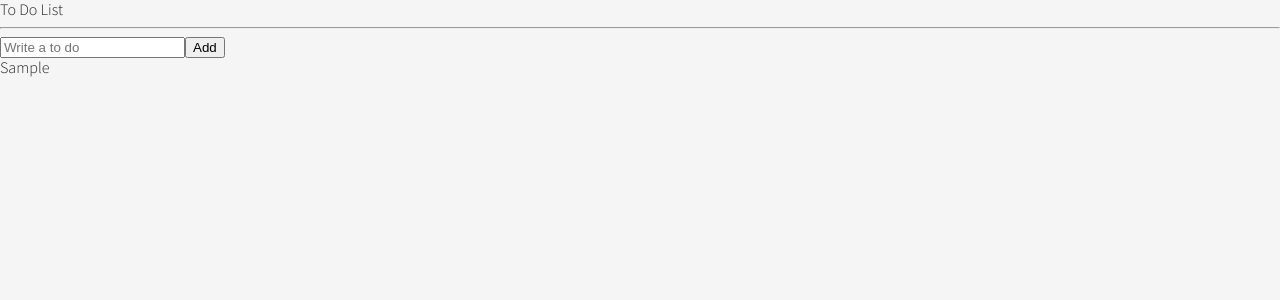
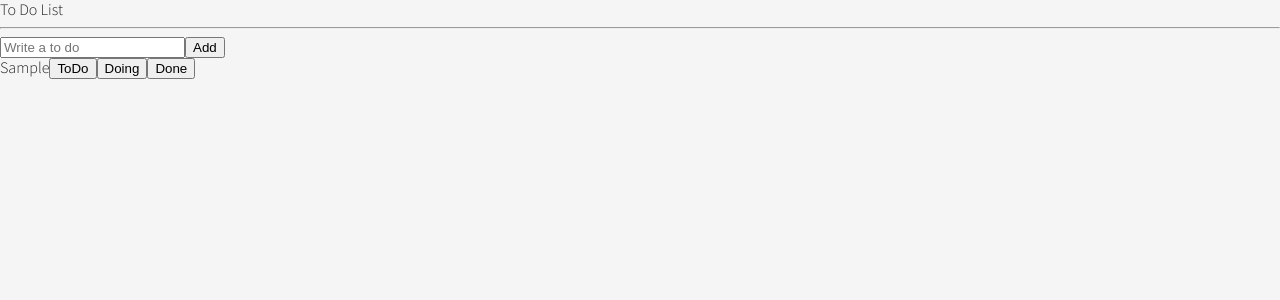
Before and after one commit to onnuring/Todo-list, a React (Create React App) app: page / in a window 1280 px wide. Both pictures are taken after typing "Sample" into the empty fields and a click on the button "Add". Shown: the top 300 px of the page. Built offline with nearby package versions, Linux system fonts and the light colour scheme.

Commit message:
Todo list 컴포넌트 분리 및 리팩토링

```diff
--- a/src/App.tsx
+++ b/src/App.tsx
@@ -1,5 +1,5 @@
 import { createGlobalStyle } from "styled-components";
-import TodoList from "./TodoList";
+import TodoList from "./components/TodoList";
 
 const GlobalStyle = createGlobalStyle`
 @import url('https://fonts.googleapis.com/css2?family=Source+Sans+Pro:wght@300;400&display=swap');
--- a/src/TodoList.tsx
+++ /dev/null
@@ -1,56 +0,0 @@
-import { useForm } from "react-hook-form";
-import { atom, useRecoilState } from "recoil";
-
-const todoState = atom<ITodo[]>({
-  key: "todo",
-  default: [],
-});
-
-interface IForm {
-  todo: string;
-}
-interface ITodo {
-  text: string;
-  id: number;
-  category: "TO_DO" | "DOING" | "DONE";
-}
-
-const TodoList = () => {
-  // const value = useRecoilValue(todoState);
-  // const modifier = useSetRecoilState(todoState);
-  //두개의 함수대신 하나로 줄일 수 있다
-  const [todos, setTodos] = useRecoilState(todoState);
-
-  const { register, handleSubmit, setValue } = useForm<IForm>();
-
-  const handleValid = ({ todo }: IForm) => {
-    setTodos((prev) => [
-      ...prev,
-      { text: todo, id: Date.now(), category: "TO_DO" },
-    ]);
-    setValue("todo", "");
-  };
-
-  return (
-    <div>
-      <h1>To Do List</h1>
-      <hr />
-      <form onSubmit={handleSubmit(handleValid)}>
-        <input
-          {...register("todo", {
-            required: "Please write a to do",
-          })}
-          placeholder="Write a to do"
-        />
-        <button>Add</button>
-        <ul>
-          {todos.map((todo) => (
-            <li key={todo.id}>{todo.text}</li>
-          ))}
-        </ul>
-      </form>
-    </div>
-  );
-};
-
-export default TodoList;
--- /dev/null
+++ b/src/atoms.tsx
@@ -0,0 +1,12 @@
+import { atom } from "recoil";
+
+export interface ITodo {
+  text: string;
+  id: number;
+  category: "TO_DO" | "DOING" | "DONE";
+}
+
+export const todoState = atom<ITodo[]>({
+  key: "todo",
+  default: [],
+});
--- /dev/null
+++ b/src/components/CreateTodo.tsx
@@ -0,0 +1,33 @@
+import { useForm } from "react-hook-form";
+import { useSetRecoilState } from "recoil";
+import { todoState } from "../atoms";
+
+interface IForm {
+  todo: string;
+}
+
+const CreateTodo = () => {
+  const setTodos = useSetRecoilState(todoState);
+  const { register, handleSubmit, setValue } = useForm<IForm>();
+
+  const handleValid = ({ todo }: IForm) => {
+    setTodos((prev) => [
+      ...prev,
+      { text: todo, id: Date.now(), category: "TO_DO" },
+    ]);
+    setValue("todo", "");
+  };
+  return (
+    <form onSubmit={handleSubmit(handleValid)}>
+      <input
+        {...register("todo", {
+          required: "Please write a to do",
+        })}
+        placeholder="Write a to do"
+      />
+      <button>Add</button>
+    </form>
+  );
+};
+
+export default CreateTodo;
--- /dev/null
+++ b/src/components/Todo.tsx
@@ -0,0 +1,14 @@
+import { ITodo } from "../atoms";
+
+const Todo = ({ text }: ITodo) => {
+  return (
+    <li>
+      <span>{text}</span>
+      <button>ToDo</button>
+      <button>Doing</button>
+      <button>Done</button>
+    </li>
+  );
+};
+
+export default Todo;
--- /dev/null
+++ b/src/components/TodoList.tsx
@@ -0,0 +1,23 @@
+import { useRecoilValue } from "recoil";
+import CreateTodo from "./CreateTodo";
+import Todo from "./Todo";
+import { todoState } from "../atoms";
+
+const TodoList = () => {
+  const todos = useRecoilValue(todoState);
+  return (
+    <div>
+      <h1>To Do List</h1>
+      <hr />
+      <CreateTodo />
+      <ul>
+        {todos.map((todo) => (
+          <Todo key={todo.id} {...todo} />
+          // <Todo text={todo.text} category={todo.category} id={todo.id} />
+        ))}
+      </ul>
+    </div>
+  );
+};
+
+export default TodoList;
```
